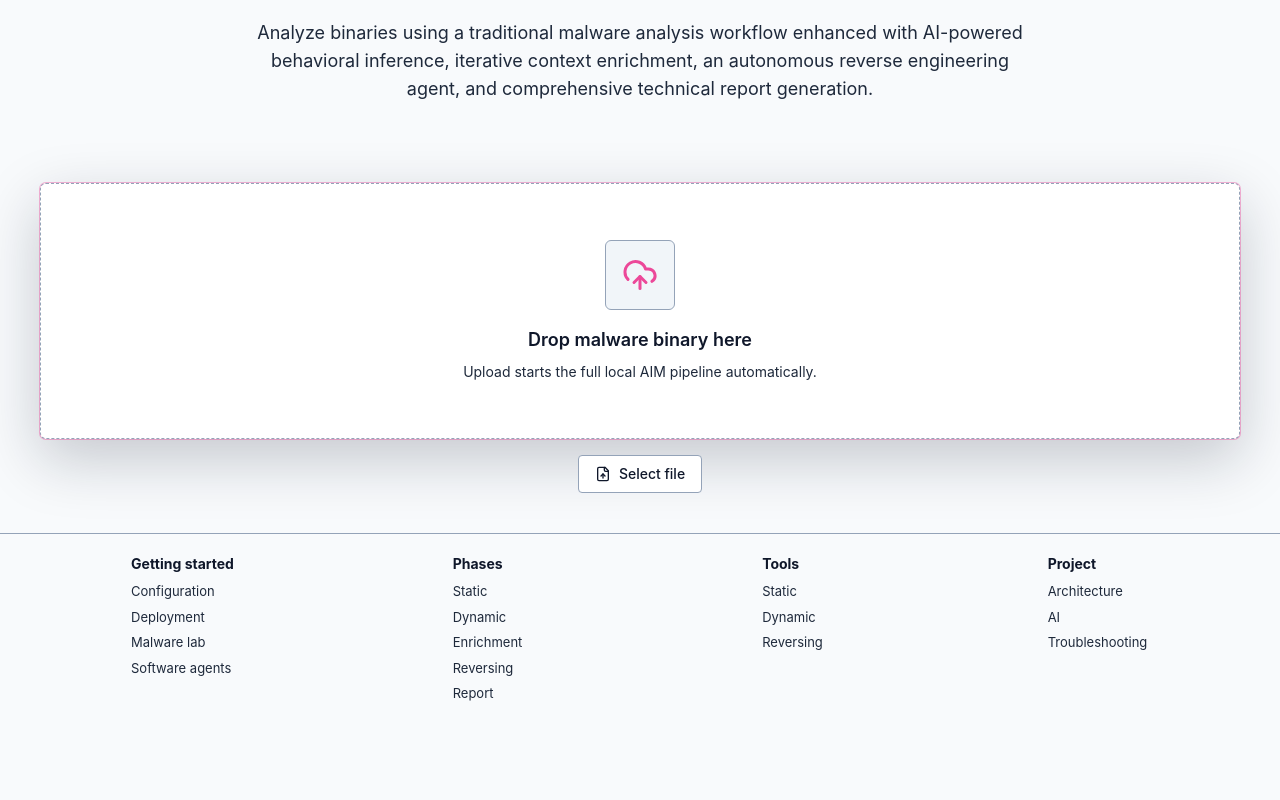
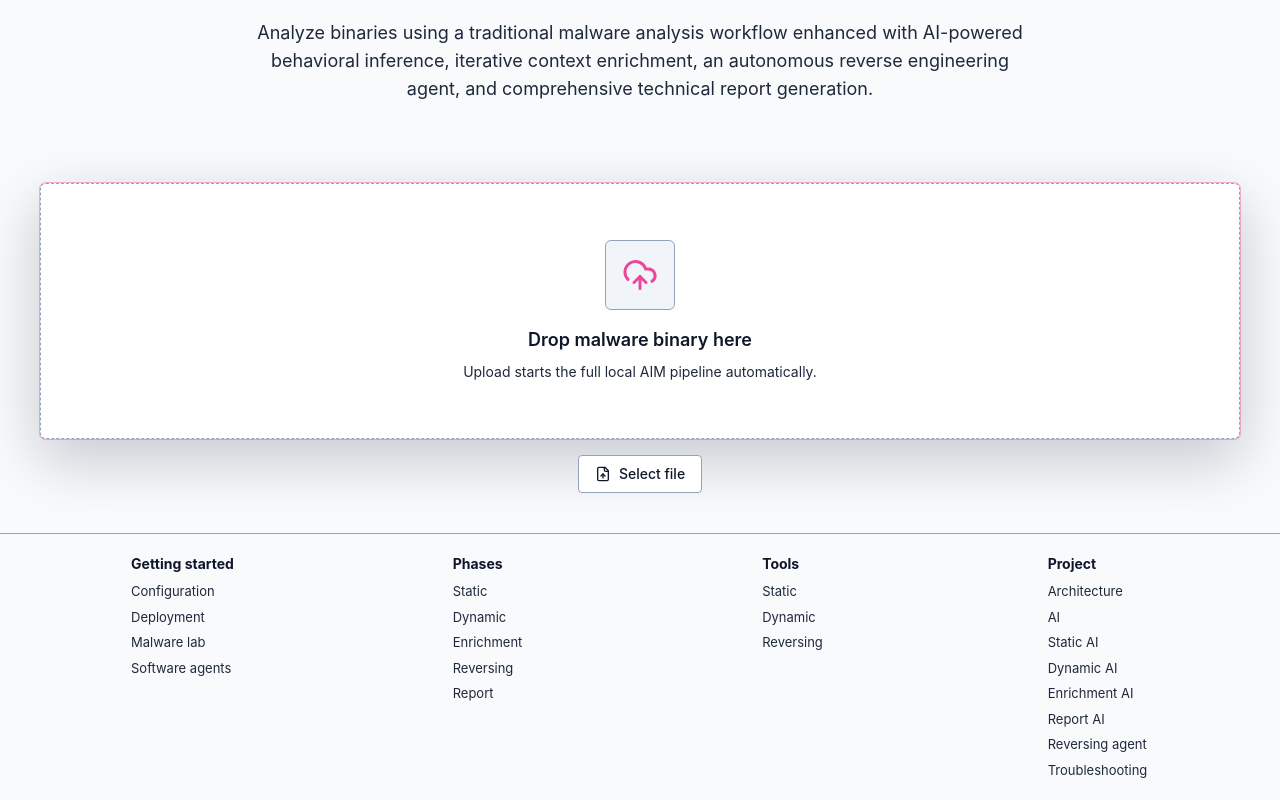
Before and after one commit to pablo-972/AIM, a React (Vite) app in the folder frontend/: page / in a window 1280 px wide. Shown: the part 238-1038 px from the top of the page. Before the commit the page ends 962 px from the top, so only its background shows below. Built offline with nearby package versions, Linux system fonts and the light colour scheme.

Commit message:
AI documentation

```diff
--- a/frontend/src/components/documents/DocsView.tsx
+++ b/frontend/src/components/documents/DocsView.tsx
@@ -39,8 +39,18 @@ const docsSections = [
     title: "Project",
     links: [
       { slug: "architecture", label: "Architecture" },
-      { slug: "ai", label: "AI" },
       { slug: "troubleshooting", label: "Troubleshooting" },
+    ],
+  },
+  {
+    title: "AI",
+    links: [
+      { slug: "ai", label: "Overview" },
+      { slug: "ai/static", label: "Static" },
+      { slug: "ai/dynamic", label: "Dynamic" },
+      { slug: "ai/enrichment", label: "Enrichment" },
+      { slug: "ai/report", label: "Report" },
+      { slug: "ai/reversing-agent", label: "Reversing agent" },
     ],
   },
 ] as const;
--- a/frontend/src/components/layout/Footer.tsx
+++ b/frontend/src/components/layout/Footer.tsx
@@ -36,6 +36,11 @@ function Footer() {
       links: [
         { label: "Architecture", href: "/docs/architecture" },
         { label: "AI", href: "/docs/ai" },
+        { label: "Static AI", href: "/docs/ai/static" },
+        { label: "Dynamic AI", href: "/docs/ai/dynamic" },
+        { label: "Enrichment AI", href: "/docs/ai/enrichment" },
+        { label: "Report AI", href: "/docs/ai/report" },
+        { label: "Reversing agent", href: "/docs/ai/reversing-agent" },
         { label: "Troubleshooting", href: "/docs/troubleshooting" },
       ],
     },
```
Also changed, not shown: 9 other files (tests, documents, lock files or other folders).
